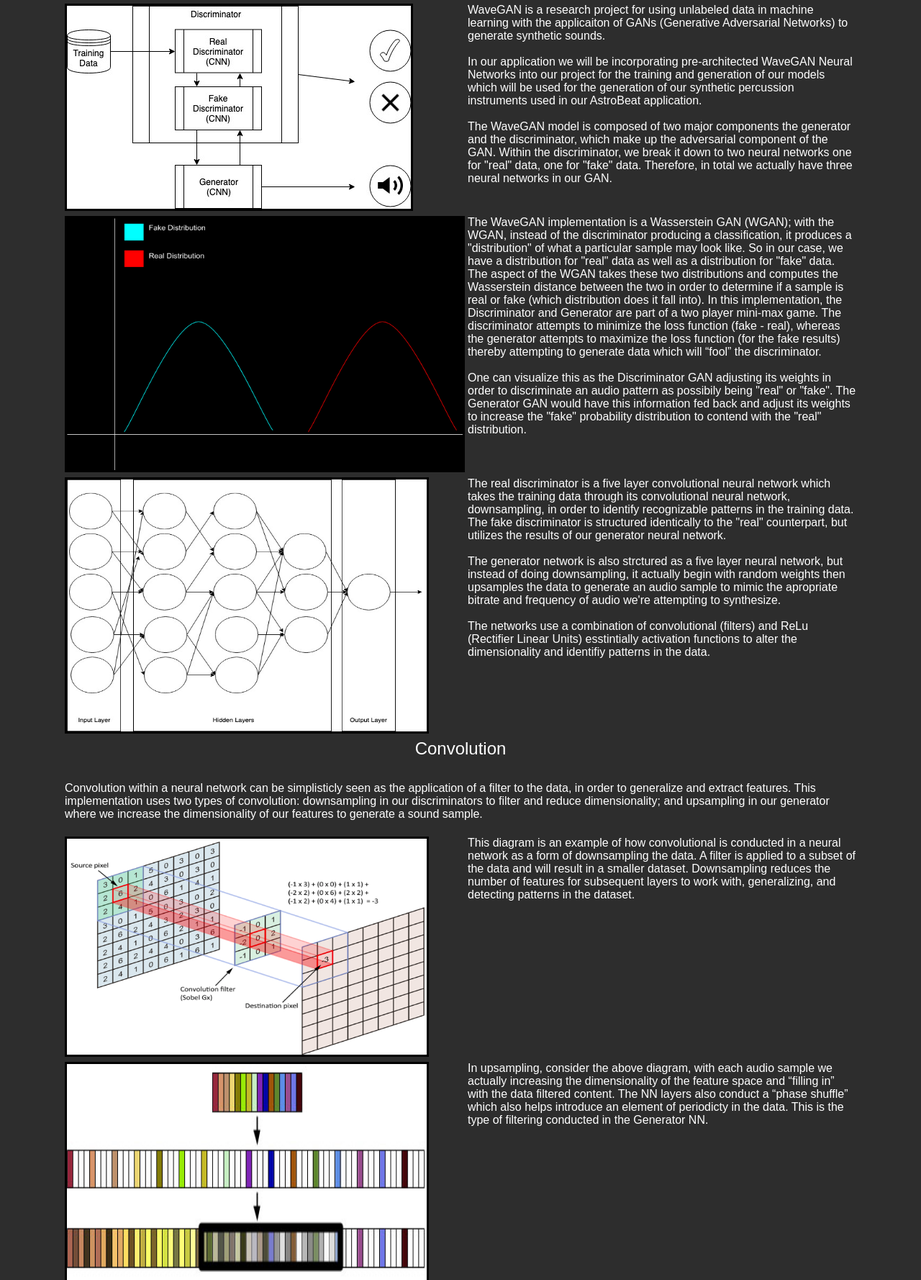
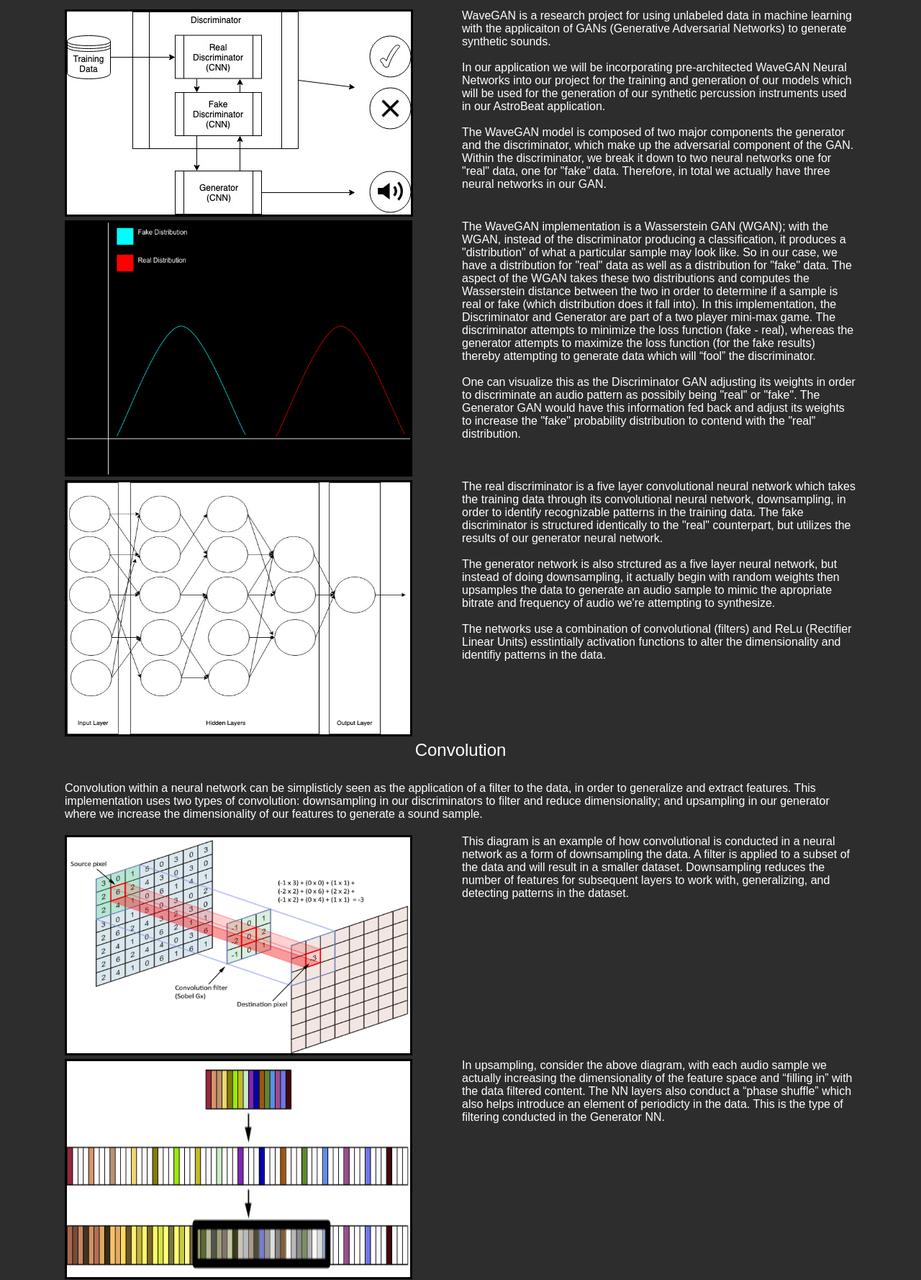
Before and after one commit to michelleliu103/Capstone_AstroDrum, a plain HTML site: page frontend/details.html in a window 1280 px wide. Shown: the part 308-2086 px from the top of the page at 72% size. Drawn offline with Linux system fonts and the light colour scheme.

Commit message:
edited css on details page

```diff
--- a/frontend/details.html
+++ b/frontend/details.html
@@ -62,6 +62,7 @@ nav ul li {
 	letter-spacing: 2px;
 	font-weight: bold;
 	transition: all 0.3s linear;
+	font-family: Arial;
 }
 ul li a {
 	color: #FFFFFF;
@@ -114,6 +115,10 @@ ul li:hover a {
 	margin: 20px;
 }
 
+	td{
+		padding-top: 1px;
+		padding-bottom: 1px;
+	}
 </style>
 </head>
 	<header> Background and Concepts
@@ -158,7 +163,7 @@ ul li:hover a {
 
 		<tr valign="top">
 			<td width="50%">
-				<img src="images/wgan_prob_dist_simple.png" width=550 height="350" alt="" border="3" valign=top/>
+				<img src="images/wgan_prob_dist_simple.png" width=477 height="350" alt="" border="3" valign=top/>
 			</td>
 			<td width="50%" valign="top">
 				<font color = "white" font="arial" size="3">
@@ -169,7 +174,7 @@ ul li:hover a {
 
 		<tr valign="top">
 			<td width="50%">
-				<img src="images/NeuralNetwork.jpg" width=500 height=350 alt="" border="3" valign=top/>
+				<img src="images/NeuralNetwork.jpg" width=477 height=350 alt="" border="3" valign=top/>
 			</td>
 			<td width="50%" valign="top">
 				<font color = "white" font="arial" size="3">
@@ -194,7 +199,7 @@ ul li:hover a {
 
 		<tr valign="top">
 			<td width="50%">
-				<img src="images/convolution_example.png"  width="500" height="300" border="3" alt=""/>
+				<img src="images/convolution_example.png"  width="477" height="300" border="3" alt=""/>
 			</td>
 			<td width="50%" valign="top">
 				<font color = "white" font="arial" size="3">
@@ -205,7 +210,7 @@ ul li:hover a {
 
 		<tr valign="top">
 			<td width="50%">
-				<img src="images/wavegan_convolution_audio.jpg"  width="500" height="300" border="3" alt=""/>
+				<img src="images/wavegan_convolution_audio.jpg"  width="477" height="300" border="3" alt=""/>
 			</td>
 			<td width="50%" valign="top">
 				<font color = "white" font="arial" size="3">
@@ -216,7 +221,7 @@ ul li:hover a {
 
 		<tr valign="top">
 			<td width="50%">
-				<img src="images/phase_shuffle.png"  width="400" height="300" border="3" alt=""/>
+				<img src="images/phase_shuffle.png"  width="477" height="300" border="3" alt=""/>
 			</td>
 			<td width="50%" valign="top">
 				<font color = "white" font="arial" size="3">
@@ -327,7 +332,7 @@ ul li:hover a {
 
 		<tr valign="top">
 			<td width="50%">
-					<img src="images/overall_process.jpg"  width="500" height="300" border="3" alt=""/>
+					<img src="images/overall_process.jpg"  width="477" height="300" border="3" alt=""/>
 			</td>
 			<td width="50%" valign="top">
 				<font color = "white" font="arial" size="3">
@@ -345,10 +350,10 @@ ul li:hover a {
 				</font>
 			</td>
 		</tr>
-
+<
 		<tr valign="top">
 			<td width="50%">
-					<img src="images/AstroDrum-AWS.png"  width="500" height="400" border="3" alt=""/>
+					<img src="images/AstroDrum-AWS.png"  width="477" height="400" border="3" alt=""/>
 			</td>
 			<td width="50%" valign="top">
 				<font color = "white" font="arial" size="3">
```
